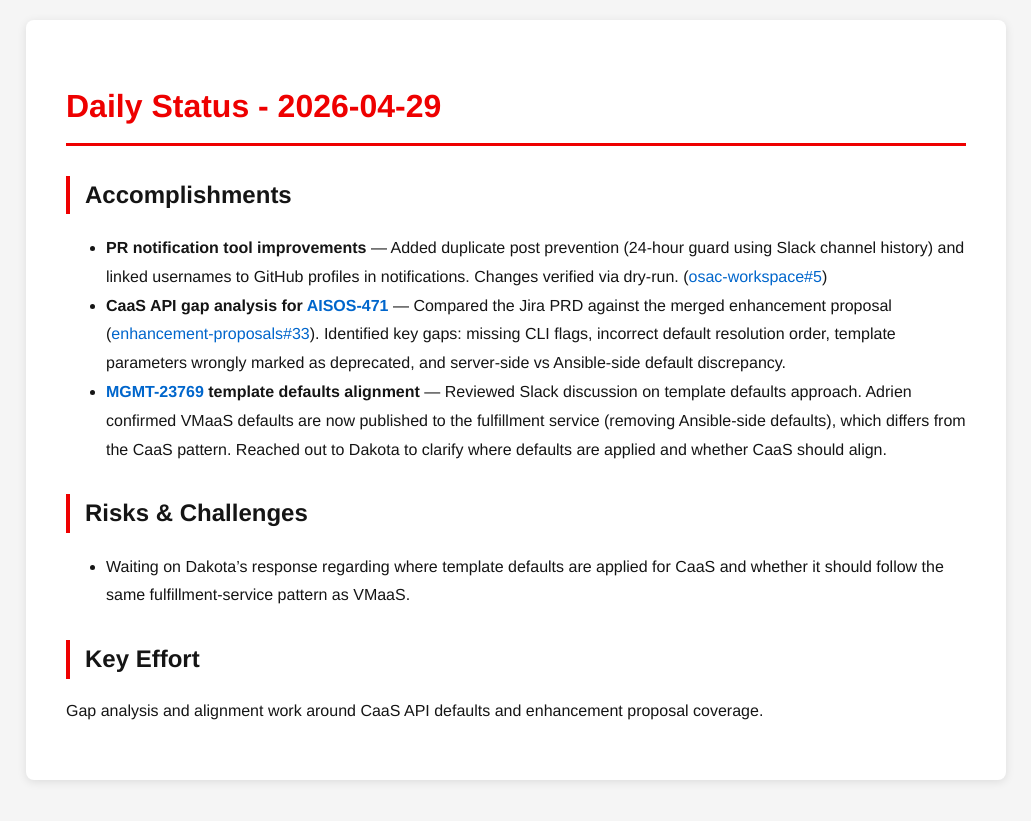
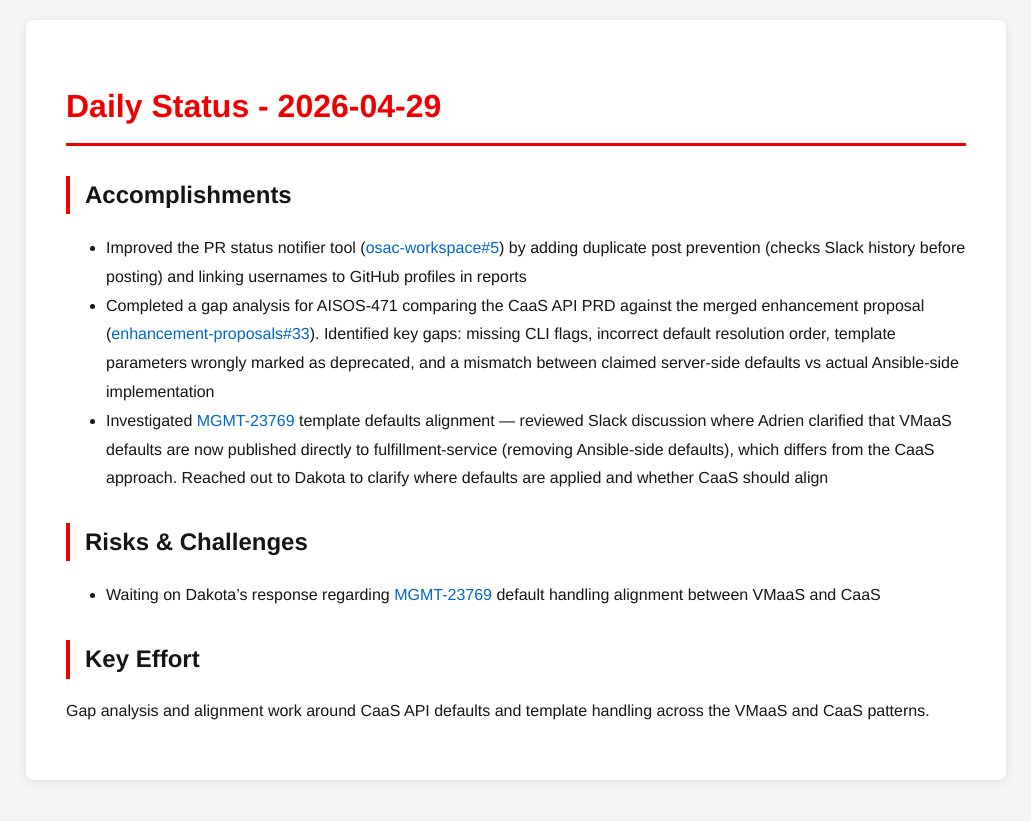
Before and after one commit to tzvatot/daily-status, a Jekyll site: the page built from 2026-04-29.md, in a window 1280 px wide. Shown: the top 821 px of the page, without its empty margins (124-1155 px from the left). Built offline with Jekyll 4.4.1, drawn with Linux system fonts in a browser that asks for light colours.

Commit message:
Daily status update - 2026-04-29

```diff
--- a/2026-04-29.md
+++ b/2026-04-29.md
@@ -7,12 +7,12 @@ date: 2026-04-29
 # Daily Status - 2026-04-29
 
 ## Accomplishments
-- **PR notification tool improvements** — Added duplicate post prevention (24-hour guard using Slack channel history) and linked usernames to GitHub profiles in notifications. Changes verified via dry-run. ([osac-workspace#5](https://github.com/osac-project/osac-workspace/pull/5))
-- **CaaS API gap analysis for [AISOS-471](https://issues.redhat.com/browse/AISOS-471)** — Compared the Jira PRD against the merged enhancement proposal ([enhancement-proposals#33](https://github.com/osac-project/enhancement-proposals/pull/33)). Identified key gaps: missing CLI flags, incorrect default resolution order, template parameters wrongly marked as deprecated, and server-side vs Ansible-side default discrepancy.
-- **[MGMT-23769](https://issues.redhat.com/browse/MGMT-23769) template defaults alignment** — Reviewed Slack discussion on template defaults approach. Adrien confirmed VMaaS defaults are now published to the fulfillment service (removing Ansible-side defaults), which differs from the CaaS pattern. Reached out to Dakota to clarify where defaults are applied and whether CaaS should align.
+- Improved the PR status notifier tool ([osac-workspace#5](https://github.com/osac-project/osac-workspace/pull/5)) by adding duplicate post prevention (checks Slack history before posting) and linking usernames to GitHub profiles in reports
+- Completed a gap analysis for AISOS-471 comparing the CaaS API PRD against the merged enhancement proposal ([enhancement-proposals#33](https://github.com/osac-project/enhancement-proposals/pull/33)). Identified key gaps: missing CLI flags, incorrect default resolution order, template parameters wrongly marked as deprecated, and a mismatch between claimed server-side defaults vs actual Ansible-side implementation
+- Investigated [MGMT-23769](https://issues.redhat.com/browse/MGMT-23769) template defaults alignment — reviewed Slack discussion where Adrien clarified that VMaaS defaults are now published directly to fulfillment-service (removing Ansible-side defaults), which differs from the CaaS approach. Reached out to Dakota to clarify where defaults are applied and whether CaaS should align
 
 ## Risks & Challenges
-- Waiting on Dakota's response regarding where template defaults are applied for CaaS and whether it should follow the same fulfillment-service pattern as VMaaS.
+- Waiting on Dakota's response regarding [MGMT-23769](https://issues.redhat.com/browse/MGMT-23769) default handling alignment between VMaaS and CaaS
 
 ## Key Effort
-Gap analysis and alignment work around CaaS API defaults and enhancement proposal coverage.
+Gap analysis and alignment work around CaaS API defaults and template handling across the VMaaS and CaaS patterns.
```
